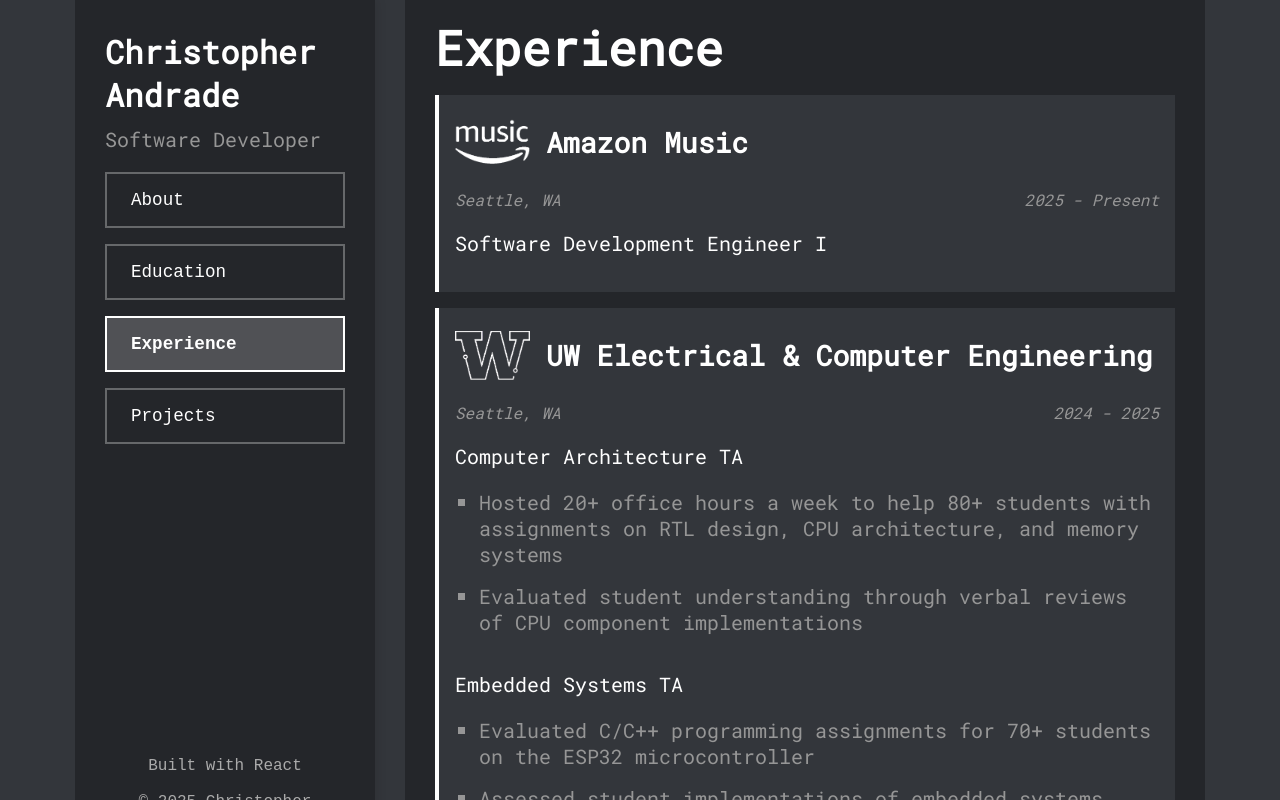
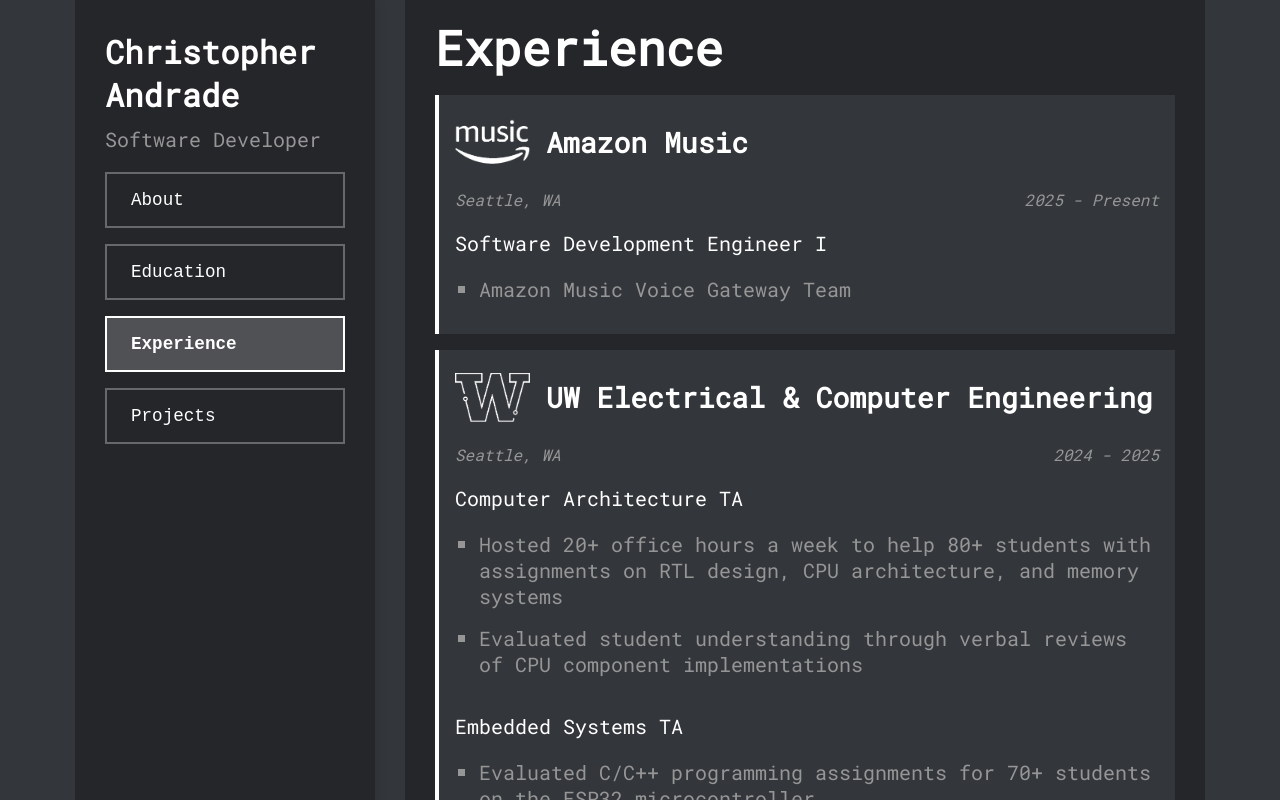
Before and after one commit to AndradeCJahb/andradecjahb.github.io, a React (Create React App) app: page / in a window 1280 px wide. Both pictures are taken after a click on the button "Experience". Shown: the top 800 px of the page. Built offline with nearby package versions, Linux system fonts and the light colour scheme.

Commit message:
Amazon update

```diff
--- a/src/components/Experience.js
+++ b/src/components/Experience.js
@@ -5,7 +5,7 @@
 		<div className="experience-title">Experience</div>
 		<div className="experience-item">
 			<div className="experience-logo-name">
-				<a href="https://www.aboutamazon.com/what-we-do/entertainment" target="_blank" rel="noopener noreferrer">
+				<a href="https://www.aboutamazon.com/news/entertainment/what-is-amazon-music" target="_blank" rel="noopener noreferrer">
 					<img src={process.env.PUBLIC_URL + '/amazon-music-logo.png'} alt="Amazon Music Logo" className="amazon-music-logo" />
 				</a>
 				<h3>Amazon Music</h3>
@@ -15,6 +15,9 @@
 				<span className="date">2025 - Present</span>
 			</div>
 			<p>Software Development Engineer I</p>
+			<ul>
+				<li>Amazon Music Voice Gateway Team</li>
+			</ul>
 		</div>
 		<div className="experience-item">
 			<div className="experience-logo-name">
--- a/src/css/Education.css
+++ b/src/css/Education.css
@@ -12,10 +12,7 @@
     color: #ffffff;
     font-size: 1.25rem;
 
-    padding-left: 1rem;
-    padding-right: 1rem;
-    padding-top: 1px;
-    padding-bottom: 1rem;
+    padding: 1px 1rem 1rem;
 
     background: #33363b;
     border-left: 4px solid #ffffff;
--- a/src/css/Experience.css
+++ b/src/css/Experience.css
@@ -12,10 +12,7 @@
     color: #ffffff;
     font-size: 1.25rem;
 
-    padding-left: 1rem;
-    padding-right: 1rem;
-    padding-top: 1px;
-    padding-bottom: 1rem;
+    padding: 1px 1rem 1rem;
 
     background: #33363b;
     border-left: 4px solid #ffffff;
--- a/src/css/Header.css
+++ b/src/css/Header.css
@@ -24,9 +24,8 @@
 .header-title {
   font-size: 2rem;
   font-weight: 600;
-  margin: 0;
-  margin-bottom: 10px;
-  text-align: left;
+    margin: 0 0 10px;
+    text-align: left;
   color: white;
 }
 
--- a/src/css/Projects.css
+++ b/src/css/Projects.css
@@ -12,10 +12,7 @@
     color: #ffffff;
     font-size: 1.25rem;
 
-    padding-left: 1rem;
-    padding-right: 1rem;
-    padding-top: 1px;
-    padding-bottom: 1rem;
+    padding: 1px 1rem 1rem;
 
     background: #33363b;
     border-left: 4px solid #ffffff;
@@ -27,12 +24,6 @@
 
 .project-item p {
     margin-top: 0;
-}
-
-.project-title {
-    color: #578fff;
-    text-decoration: none;
-    font-size: 2rem;
 }
 
 .project-link {
```
Also changed, not shown: 2 other files (tests, documents, lock files or other folders).
